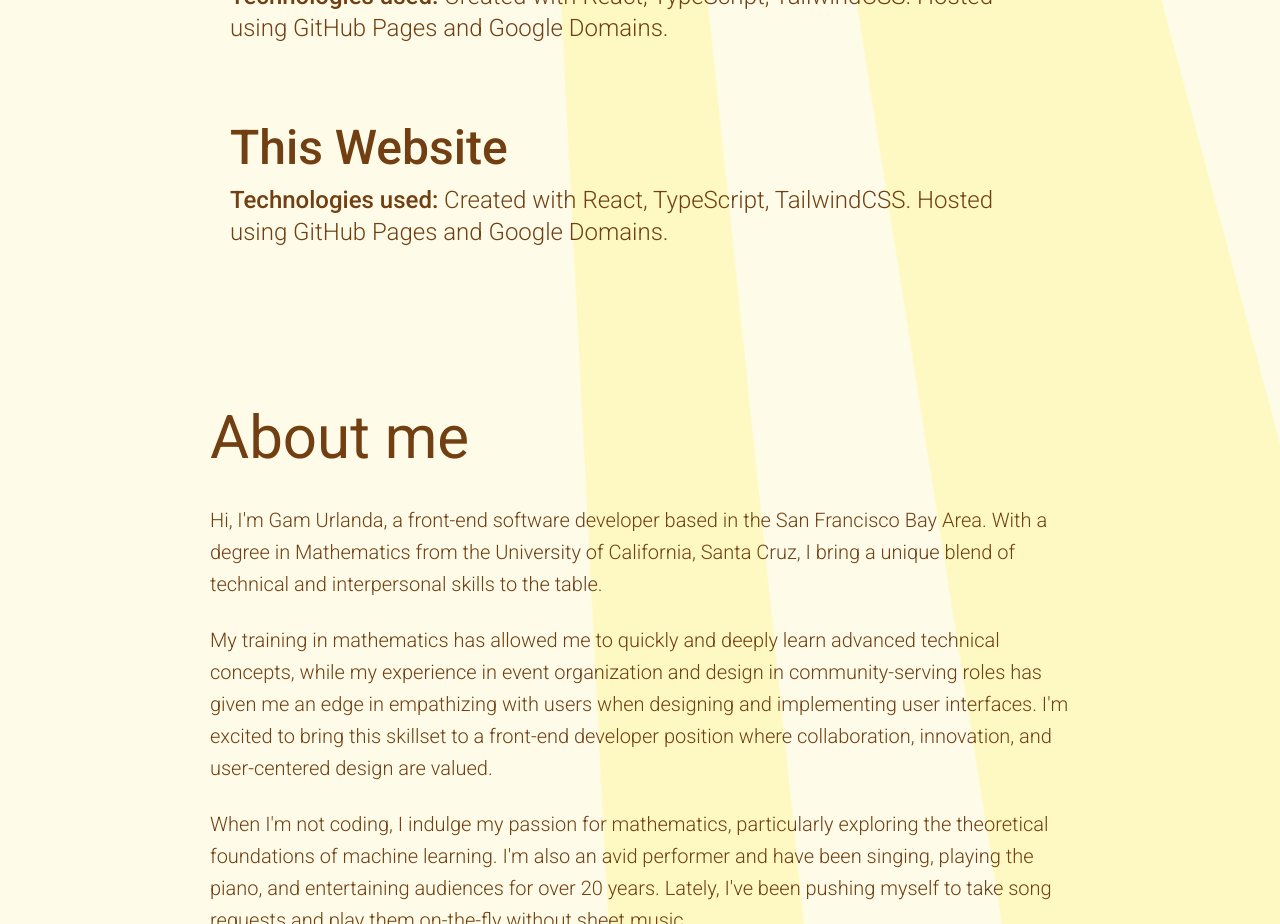
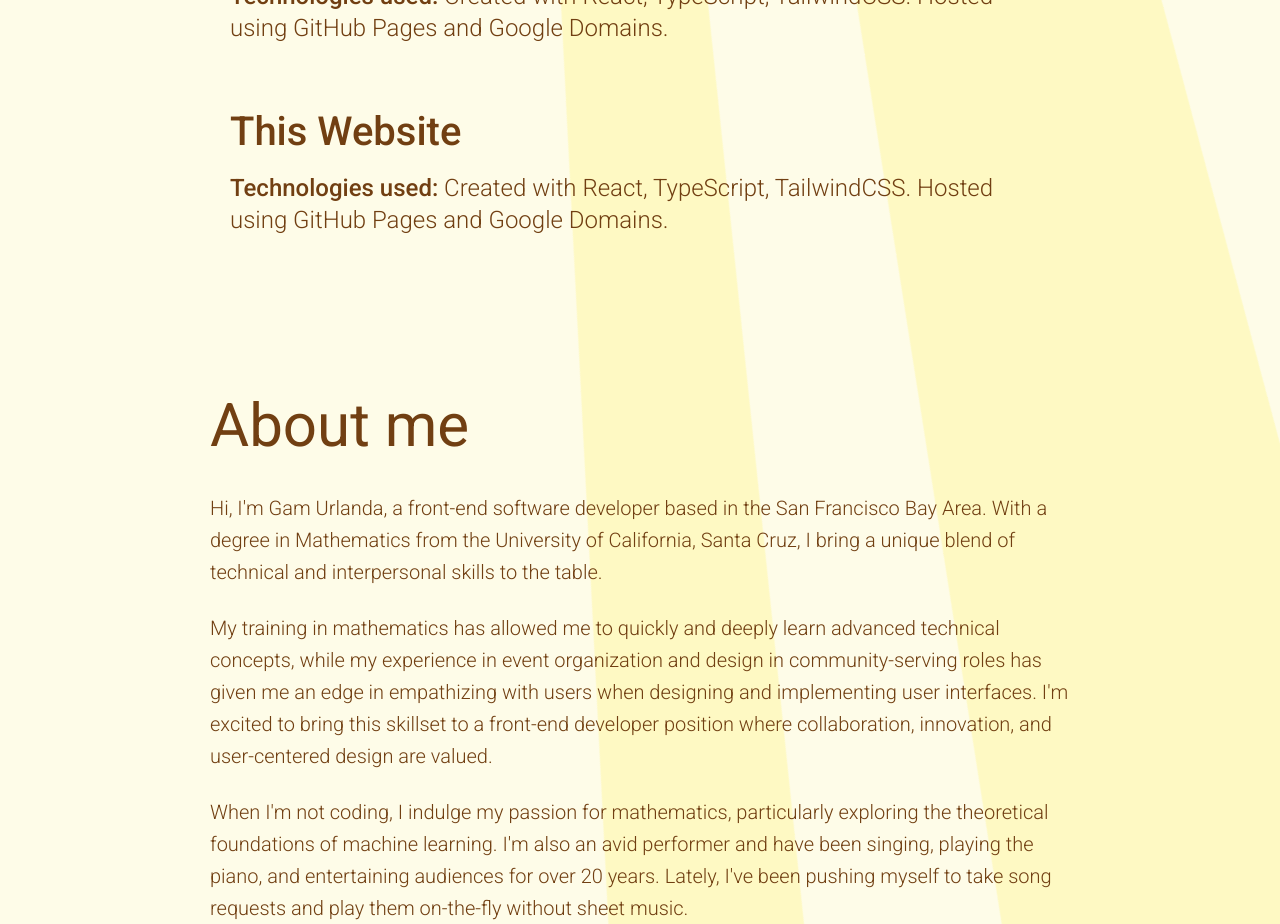
Before and after one commit to gurlanda/personal-website, a React (Create React App) app: page / in a window 1280 px wide. Shown: the part 3240-4164 px from the top of the page. Built offline with nearby package versions, Linux system fonts and the light colour scheme; a web font is replaced by a local one.

Commit message:
Improve spacing between some headers and subheaders

```diff
--- a/src/pages/Home/Contact/ContactForm.tsx
+++ b/src/pages/Home/Contact/ContactForm.tsx
@@ -14,7 +14,7 @@ const ContactForm: React.FC<{}> = () => {
       action="https://formspree.io/f/xgebnqjv"
       method="post"
     >
-      <div className="w-full flex flex-col items-start justify-center gap-2 mb-2">
+      <div className="w-full flex flex-col items-start justify-center gap-5 ms:gap-2 mb-2">
         <h2 className="font-normal text-5xl 2xs:text-[3.5rem] xs:text-6xl">
           Let's work together!
         </h2>
--- a/src/pages/Home/Projects/Projects.tsx
+++ b/src/pages/Home/Projects/Projects.tsx
@@ -17,8 +17,8 @@ const Projects: React.FC<{}> = () => {
         </div>
         <div className="flex flex-col gap-20">
           <BrandonItem />
-          <div className="flex flex-col gap-3">
-            <h3 className="text-5xl font-[500]">This Website</h3>
+          <div className="flex flex-col gap-8">
+            <h3 className="text-[2.5rem] leading-4 font-[500]">This Website</h3>
             <p className="text-2xl font-light">
               <strong className="font-[500]">Technologies used:</strong> Created
               with React, TypeScript, TailwindCSS. Hosted using GitHub Pages and
```
